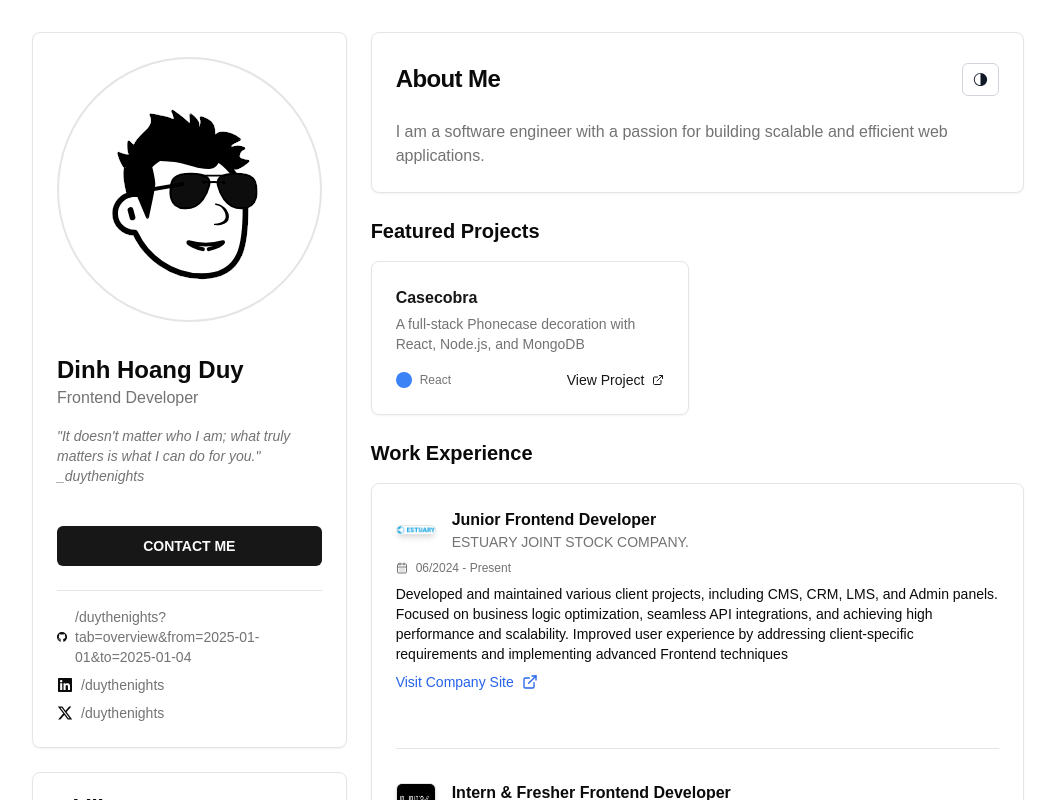
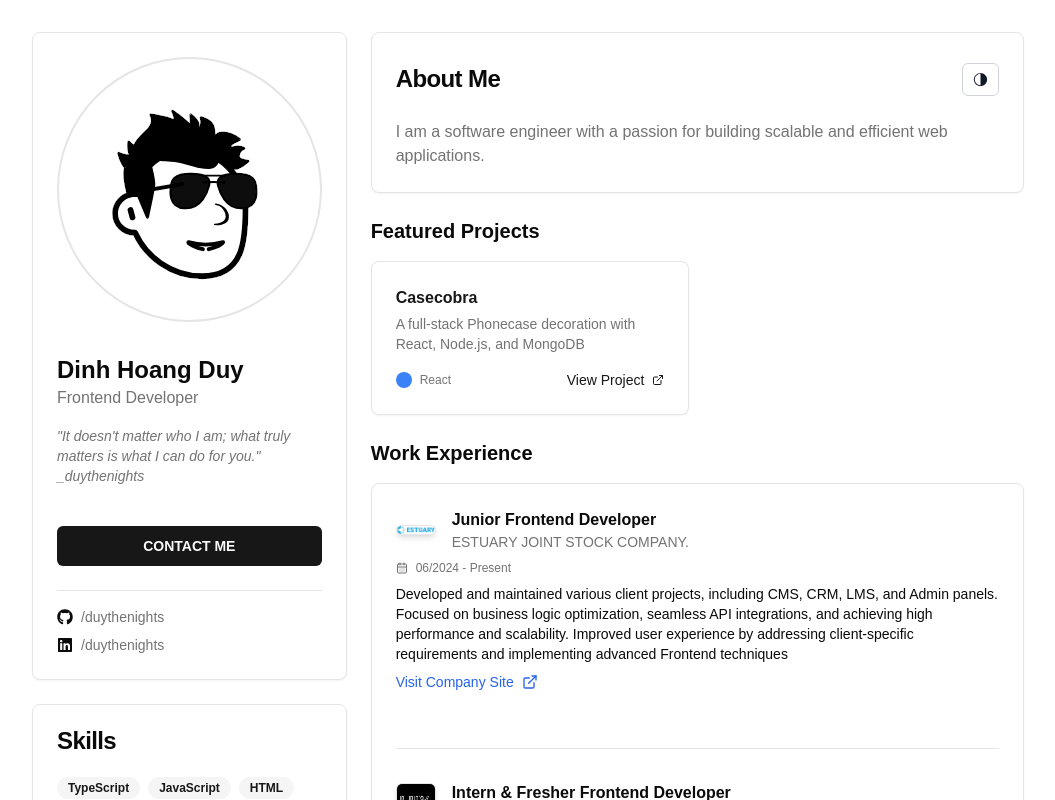
Before and after one commit to duythenights/duythenights_portfolio, a Next.js app: page / in a window 1280 px wide. Shown: the top 800 px of the page, without its empty margins (112-1167 px from the left). Built offline with nearby package versions, Linux system fonts and the light colour scheme; what @radix-ui/themes would draw is missing.

Commit message:
feat: update social links

```diff
--- a/src/components/Profile.tsx
+++ b/src/components/Profile.tsx
@@ -1,19 +1,18 @@
 "use client";
+import useMediaQuery from "@/hook/useMediaQuery";
+import Image from "next/image";
 import Link from "next/link";
-import Image from "next/image";
-import useMediaQuery from "@/hook/useMediaQuery";
 
-import { FaXTwitter } from "react-icons/fa6";
 import { FaGithub, FaLinkedin } from "react-icons/fa";
 
+import { Button } from "@/components/ui/button";
 import { Card, CardContent } from "@/components/ui/card";
-import { Button } from "@/components/ui/button";
 import ThemeSwitcher from "@/components/ui/ThemeSwitcher";
 
 const socials = [
   {
     name: "Github",
-    link: "https://github.com/duythenights?tab=overview&from=2025-01-01&to=2025-01-04",
+    link: "https://github.com/duythenights",
     icon: <FaGithub className="size-4" />,
   },
   {
@@ -21,11 +20,7 @@ const socials = [
     link: "https://linkedin.com/in/duythenights",
     icon: <FaLinkedin className="size-4" />,
   },
-  {
-    name: "X (Twitter)",
-    link: "https://x.com/duythenights",
-    icon: <FaXTwitter className="size-4" />,
-  },
+
   // TODO: Add more socials here
 ];
 
```
